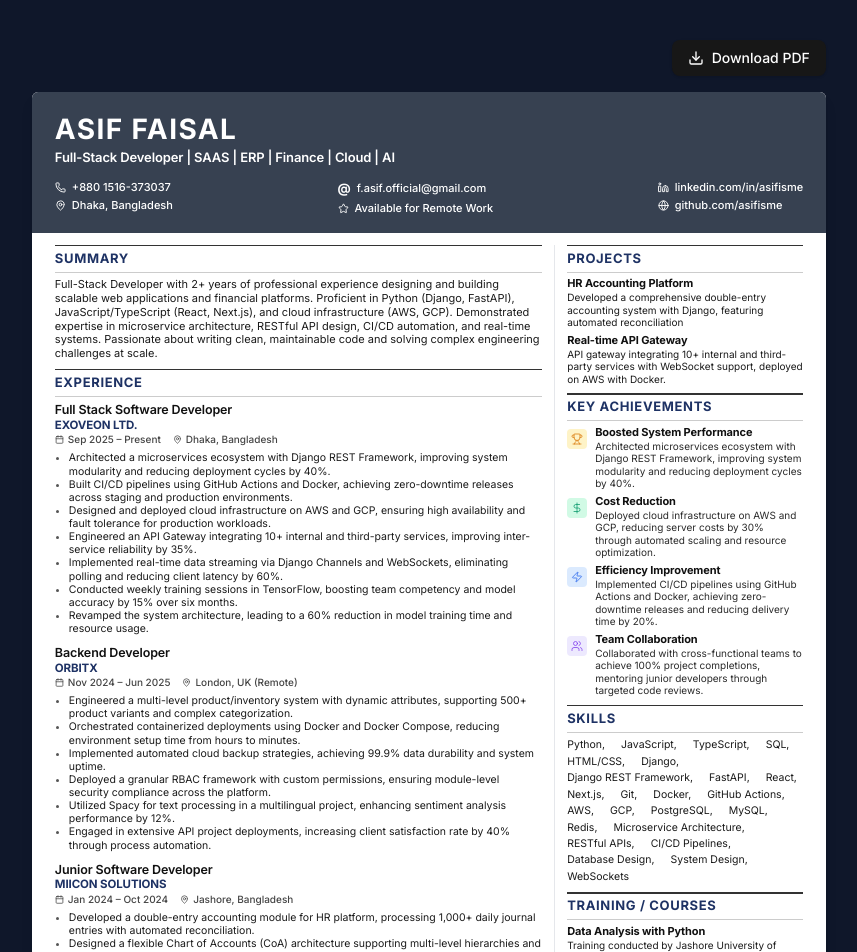
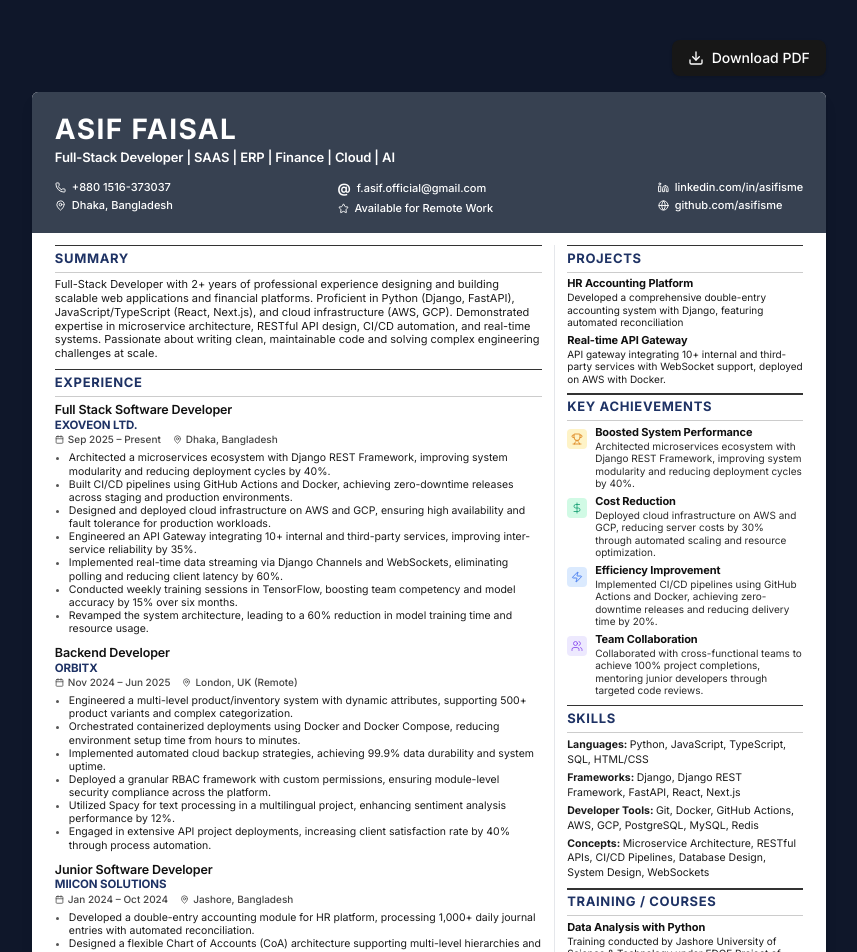
Before and after one commit to asifisme/asifisme, a Next.js app: page /euro in a window 1280 px wide. Shown: the top 952 px of the page, without its empty margins (211-1068 px from the left). Built offline with nearby package versions, Linux system fonts and the light colour scheme.

Commit message:
feat: render technical skills grouped by category with bold labels instead of a flat list.

```diff
--- a/app/(page)/euro/include/TechnicalSkills.tsx
+++ b/app/(page)/euro/include/TechnicalSkills.tsx
@@ -11,17 +11,15 @@ interface TechnicalSkillsProps {
 }
 
 export default function TechnicalSkills({ categories }: TechnicalSkillsProps) {
-    const allSkills = categories.flatMap((cat) => cat.items);
-
     return (
         <section className="mb-2">
             <SectionTitle>SKILLS</SectionTitle>
-            <div className="flex flex-wrap gap-x-4 gap-y-0.5 text-[10.5px] leading-snug text-[#1a1a1a]">
-                {allSkills.map((skill, index) => (
-                    <span key={index} className="flex items-center">
-                        {skill}
-                        {index < allSkills.length - 1 ? "," : ""}
-                    </span>
+            <div className="space-y-1 text-[10.5px] leading-snug text-[#1a1a1a]">
+                {categories.map((cat, idx) => (
+                    <div key={idx}>
+                        <span className="font-bold">{cat.label}: </span>
+                        <span>{cat.items.join(", ")}</span>
+                    </div>
                 ))}
             </div>
         </section>
```
